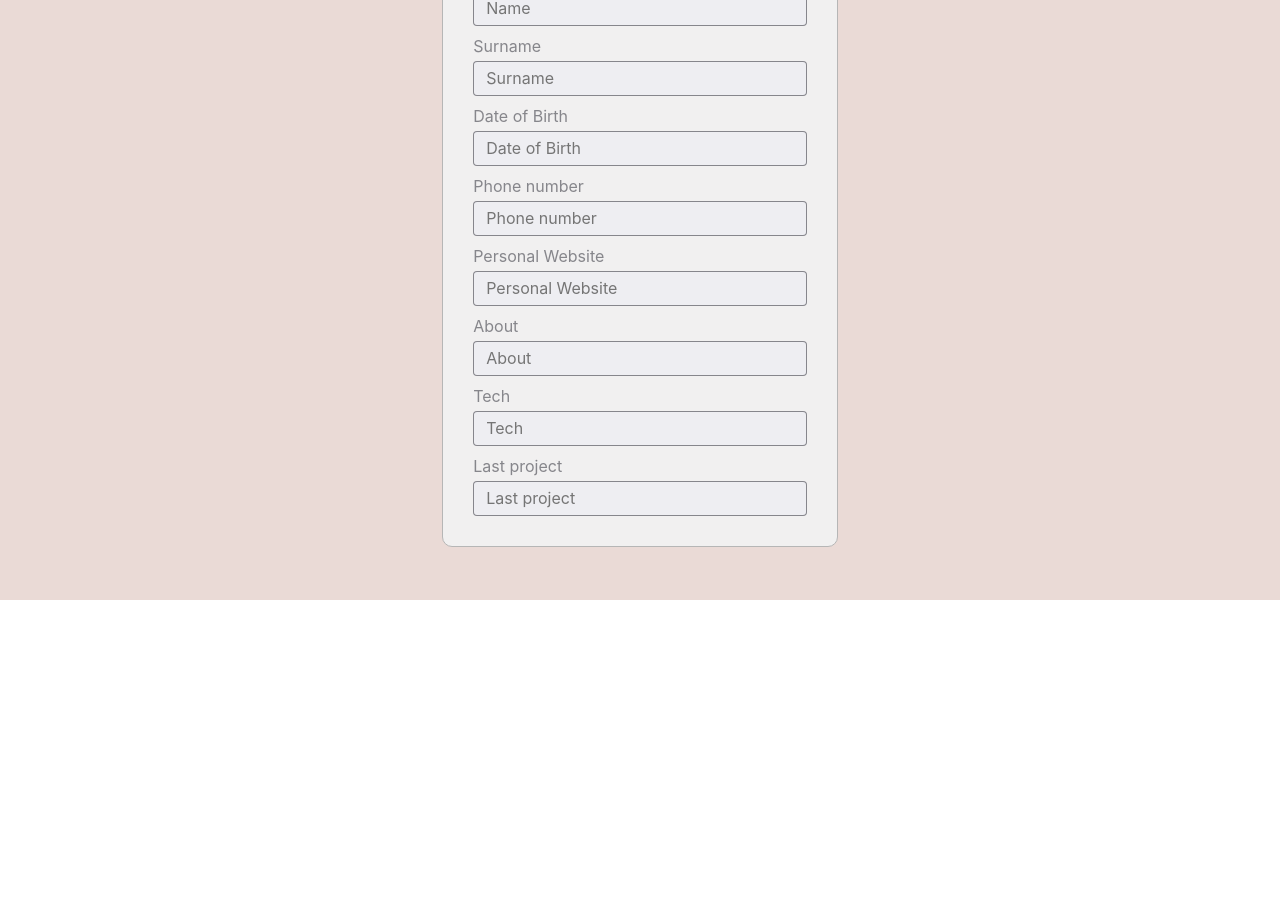
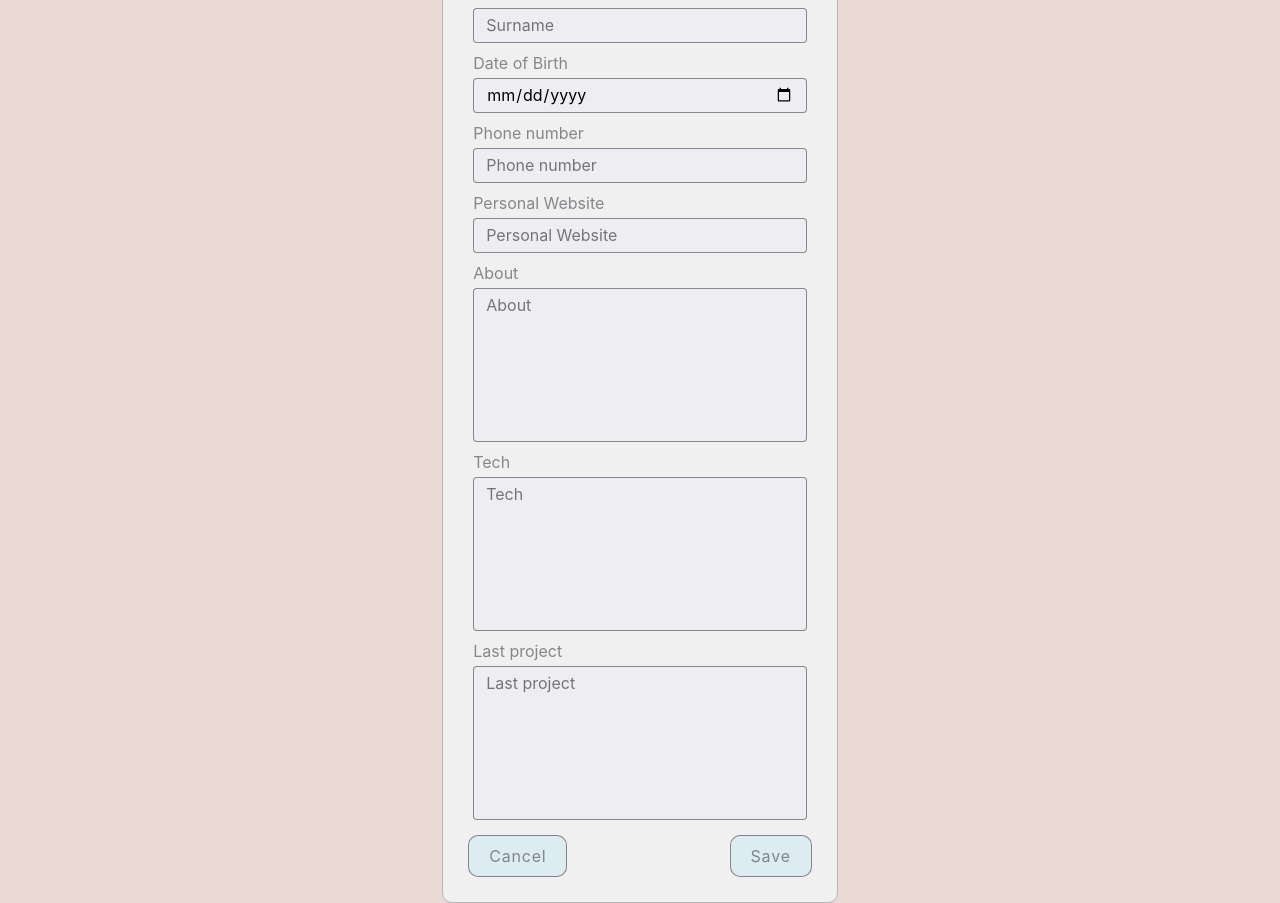
Before and after one commit to DubrovskayaDarya/andersen-homework, a React (Create React App) app: page / in a window 1280 px wide. Shown: the part 200-1103 px from the top of the page. Before the commit the page ends 800 px from the top, so only its background shows below. Built offline with nearby package versions, Linux system fonts and the light colour scheme; a web font is replaced by a local one.

Commit message:
feat: adding custom button

```diff
--- a/src/components/customButton/CustomButton.module.css
+++ b/src/components/customButton/CustomButton.module.css
@@ -0,0 +1,27 @@
+.default {
+    display: inline-block;
+    padding: 10px 20px;
+    text-align: center;
+    font-family: inherit;
+    font-size: 1rem;
+    border: 1px solid rgba(102, 102, 108, 0.77);
+    border-radius: 10px;
+    margin: 5px;
+    letter-spacing: 0.05rem;
+    background-color: #ddecf1;
+    color: rgba(102, 102, 108, 0.77);
+}
+
+.error {
+    display: inline-block;
+    padding: 10px 20px;
+    text-align: center;
+    font-family: inherit;
+    font-size: 1rem;
+    border: 1px solid rgb(206, 52, 52);
+    border-radius: 10px;
+    margin: 5px;
+    letter-spacing: 0.05rem;
+    background-color: #f5c5c5;
+    color: rgba(255, 255, 255, 0.77);
+}
--- a/src/components/customButton/CustomButton.tsx
+++ b/src/components/customButton/CustomButton.tsx
@@ -1,16 +1,21 @@
-import React from "react";
+import React, {ButtonHTMLAttributes, DetailedHTMLProps} from "react";
+import style from './CustomButton.module.css'
 
-
-type CustomButtonPropsType = {
+type DefaultButtonPropsType = DetailedHTMLProps<ButtonHTMLAttributes<HTMLButtonElement>, HTMLButtonElement>;
+type CustomButtonPropsType = DefaultButtonPropsType & {
+    error?: boolean
 }
 
 export class CustomButton extends React.Component<CustomButtonPropsType, any> {
 
+    render() {
+        const finalClassName = `${this.props.error ? style.error : style.default} ${this.props.className}`
 
-    render() {
         return <>
             <button
-            />
+                className={finalClassName}
+                {...this.props}
+            >{this.props.name}</button>
         </>
     }
 };
--- a/src/components/customInput/CustomInput.tsx
+++ b/src/components/customInput/CustomInput.tsx
@@ -1,17 +1,19 @@
 import React, {ChangeEvent, DetailedHTMLProps, InputHTMLAttributes} from "react";
 import style from "./CustomInput.module.css"
 
+//Types
 type DefaultInputPropsType = DetailedHTMLProps<InputHTMLAttributes<HTMLInputElement>, HTMLInputElement>;
-
 type CustomInputPropsType = DefaultInputPropsType & {
     value: string
+    type: 'text' | 'date'
     onChangeInput: (value: string) => void;
     placeholder: string;
 }
 
+//Component
 export class CustomInput extends React.Component<CustomInputPropsType, any> {
 
-    onChangeCallback = (e: ChangeEvent<HTMLInputElement>) => {
+    onChangeInputHandler = (e: ChangeEvent<HTMLInputElement>) => {
         this.props.onChangeInput(e.currentTarget.value)
     };
 
@@ -19,11 +21,11 @@ export class CustomInput extends React.Component<CustomInputPropsType, any> {
         return <>
             <input
                 value={this.props.value}
-                type={'text'}
+                type={this.props.type}
                 placeholder={this.props.placeholder}
-                onChange={this.onChangeCallback}
+                onChange={this.onChangeInputHandler}
                 className={style.customInput}
             />
         </>
     }
-};
+}
--- a/src/features/form/Form.module.css
+++ b/src/features/form/Form.module.css
@@ -9,3 +9,10 @@
     border-radius: 10px;
     background-color: #f1f0f0;
 }
+
+.buttonBlock {
+    display: flex;
+    justify-content: space-between;
+    align-items: center;
+    flex-wrap: wrap;
+}
--- a/src/features/form/Form.tsx
+++ b/src/features/form/Form.tsx
@@ -1,9 +1,10 @@
 import React from "react";
 import {FormInput} from "../formInput/FormInput";
 import style from "./Form.module.css"
+import {FormTextarea} from "../formTextarea/FormTextarea";
+import {CustomButton} from "../../components/customButton/CustomButton";
 
 type FormPropsType = {};
-
 type FormStateType = {};
 
 export class Form extends React.Component<FormPropsType, FormStateType> {
@@ -12,14 +13,18 @@ export class Form extends React.Component<FormPropsType, FormStateType> {
         return <div className={style.formContainer}>
             <h1>Create a questionnaire</h1>
             <form>
-                <FormInput title={'Name'}/>
-                <FormInput title={'Surname'}/>
-                <FormInput title={'Date of Birth'}/>
-                <FormInput title={'Phone number'}/>
-                <FormInput title={'Personal Website'}/>
-                <FormInput title={'About'}/>
-                <FormInput title={'Tech'}/>
-                <FormInput title={'Last project'}/>
+                <FormInput type={'text'} title={'Name'}/>
+                <FormInput type={'text'} title={'Surname'}/>
+                <FormInput type={'date'} title={'Date of Birth'}/>
+                <FormInput type={'text'} title={'Phone number'}/>
+                <FormInput type={'text'} title={'Personal Website'}/>
+                <FormTextarea title={'About'}/>
+                <FormTextarea title={'Tech'}/>
+                <FormTextarea title={'Last project'}/>
+                <div className={style.buttonBlock}>
+                    <CustomButton name={'Cancel'} type={'button'}/>
+                    <CustomButton name={'Save'} type={'submit'}/>
+                </div>
             </form>
         </div>
     }
--- a/src/features/formInput/FormInput.tsx
+++ b/src/features/formInput/FormInput.tsx
@@ -4,6 +4,7 @@ import {CustomInput} from "../../components/customInput/CustomInput";
 
 type FormInputPropsType = {
     title: string;
+    type: 'text' | 'date'
 };
 
 type FormInputStateType = {
@@ -25,6 +26,7 @@ export class FormInput extends React.Component<FormInputPropsType, FormInputStat
         return <div className={style.formInput}>
             <label className={style.label}>{this.props.title}</label>
             <CustomInput value={this.state.inputValue}
+                         type={this.props.type}
                          placeholder={this.props.title}
                          onChangeInput={this.onChangeInput}/>
         </div>
--- /dev/null
+++ b/src/features/formTextarea/FormTextarea.module.css
@@ -0,0 +1,22 @@
+.formInput {
+    display: flex;
+    flex-direction: column;
+    flex-wrap: wrap;
+    margin: 10px;
+}
+
+.label {
+    color: rgba(102, 102, 108, 0.77);
+    margin-bottom: 5px;
+}
+
+.formTextarea {
+    display: block;
+    font-weight: 400;
+    background: rgba(237, 237, 243, 0.77);
+    border: 1px solid rgba(102, 102, 108, 0.77);
+    border-radius: 0.25rem;
+    font-family: inherit;
+    font-size: 1rem;
+    padding: 0.375rem 0.75rem;
+}
--- /dev/null
+++ b/src/features/formTextarea/FormTextarea.tsx
@@ -0,0 +1,34 @@
+import React, {ChangeEvent} from "react";
+import style from './FormTextarea.module.css'
+
+//Types
+type FormTextareaPropsType = {
+    title: string;
+};
+type FormTextareaStateType = {
+    inputValue: string
+};
+
+//Component
+export class FormTextarea extends React.Component<FormTextareaPropsType, FormTextareaStateType> {
+
+    state: FormTextareaStateType = {
+        inputValue: '',
+    };
+
+    onChangeTextareaHandler = (e: ChangeEvent<HTMLTextAreaElement>) => {
+        this.setState({inputValue: this.state.inputValue = e.currentTarget.value})
+    };
+
+    render() {
+        return <div className={style.formInput}>
+            <label className={style.label}>{this.props.title}</label>
+            <textarea
+                onChange={this.onChangeTextareaHandler}
+                placeholder={this.props.title}
+                className={style.formTextarea}
+                rows={7}
+                cols={1}>{this.state.inputValue}</textarea>
+        </div>
+    }
+};
--- a/src/index.css
+++ b/src/index.css
@@ -11,3 +11,7 @@ code {
   font-family: 'Roboto Light', source-code-pro, Menlo, Monaco, Consolas, 'Courier New',
     monospace;
 }
+
+textarea {
+  resize: none;
+}
```
